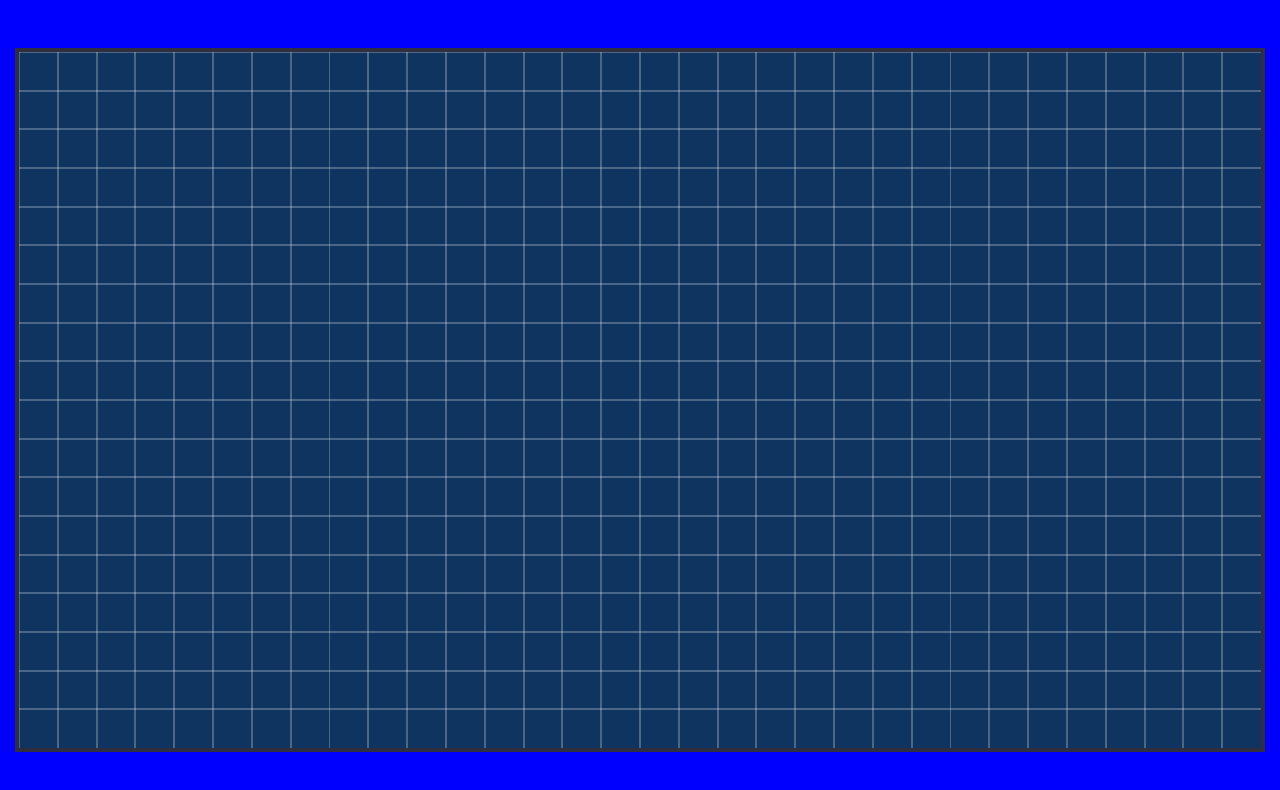
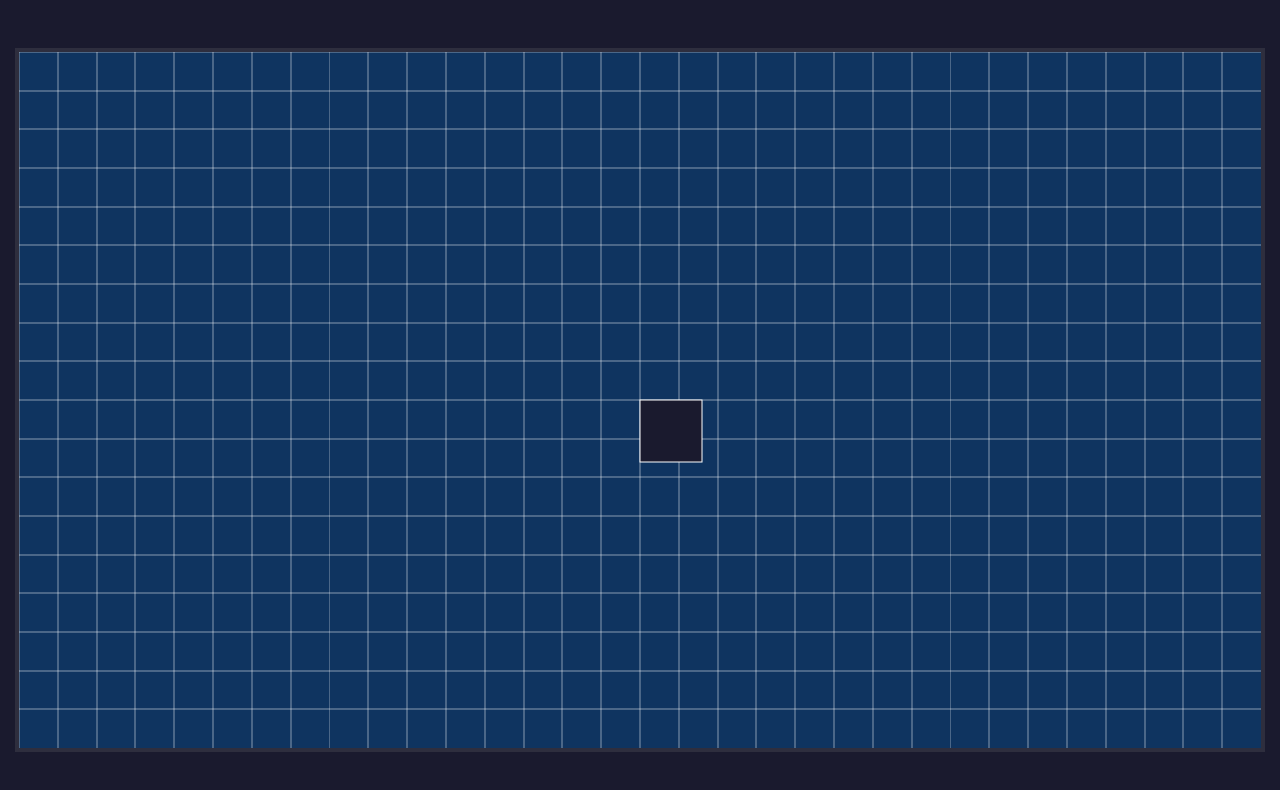
Before and after one commit to a-gonzalez/Vanilla-Javascript-Codebase---Frank-s-Laboratory, a plain HTML site: page index.html in a window 1280 px wide. Drawn offline with Linux system fonts and the light colour scheme.

Commit message:
adding player class in entity folder, correcting util constant name, importing player into game, adding playerRender method to rendering system.

```diff
--- a/css/main.css
+++ b/css/main.css
@@ -8,7 +8,7 @@
 }
 
 body {
-    background-color: #0000ff;
+    background-color: #1a1a2e;
     /* to hide any content that spills outside of screen (canvas)
         also prevents scrollbars from appearing if your canvas
         or objects move near the edges */
--- a/js/core/game.js
+++ b/js/core/game.js
@@ -1,5 +1,6 @@
-import { GAME_WITDH, GAME_HEIGHT, RATIO } from "./util.js";
+import { GAME_WIDTH, GAME_HEIGHT, RATIO } from "./util.js";
 import { Rendering } from "../system/rendering.js";
+import Player from "../entity/player.js";
 /* game.js - the brain of our code base
     will the central orchestrator that initializes all systems
     manages the game-loop
@@ -12,7 +13,7 @@ export class Game
 { // constructor is a special method that runs once when the class is instantiated, setting up all initial properties
     constructor(screen)
     {
-        console.log(this.constructor.name.concat(` @ ${new Date().toLocaleString()}`));
+        console.info(this.constructor.name.concat(` @ ${new Date().toLocaleString()}`));
 
         /* dependency injection of required tool (canvas) to draw on it,
         and by passing it in rather than having Render grab it directly,
@@ -22,6 +23,7 @@ export class Game
         from the outside. */
         this.screen = screen;
         this.rendering = new Rendering(screen);
+        this.player = new Player();
 
         this.initialize();
     }
@@ -64,7 +66,7 @@ export class Game
             height = width / RATIO;
         }
 
-        this.screen.width = GAME_WITDH;
+        this.screen.width = GAME_WIDTH;
         this.screen.height = GAME_HEIGHT;
         this.screen.style.width = `${width}px`
         this.screen.style.height = `${height}px`
@@ -76,7 +78,7 @@ export class Game
     {// requestAnimationFrame tells the browser
         //console.info(`Looping... ${new Date().toTimeString()}`)
         //console.info(`Looping... ${timestamp / 1000} seconds`)
-        this.rendering.render();
+        this.rendering.render(this.player);
 
         requestAnimationFrame((timestamp) => this.loop(timestamp)); // to call our game loop right before the next screen repaint
     }// meaning right before the frame gets drawn.
--- a/js/core/util.js
+++ b/js/core/util.js
@@ -1,4 +1,4 @@
-export const GAME_WITDH = 1280;
+export const GAME_WIDTH = 1280;
 export const GAME_HEIGHT = 720;
 export const RATIO = 16 / 9;
 export const TILE_SIZE = 40;
--- /dev/null
+++ b/js/entity/player.js
@@ -0,0 +1,15 @@
+import { GAME_WIDTH, GAME_HEIGHT } from "../core/util.js";
+
+export default class Player
+{
+    constructor()
+    {
+        console.info(this.constructor.name.concat(` @ ${new Date().toLocaleString()}`));
+
+        this.x = GAME_WIDTH / 2;
+        this.y = GAME_HEIGHT / 2;
+        this.width = 64;
+        this.height = 64;
+
+    }
+}
--- a/js/system/rendering.js
+++ b/js/system/rendering.js
@@ -1,4 +1,4 @@
-import { GAME_WITDH, GAME_HEIGHT, TILE_SIZE } from "../core/util.js";
+import { GAME_WIDTH, GAME_HEIGHT, TILE_SIZE } from "../core/util.js";
 /*
     this system will encapsulate all rendering logic,
     taking game data and translating it into visuals
@@ -9,7 +9,7 @@ export class Rendering
 {
     constructor(screen)
     {
-        console.log(this.constructor.name.concat(` @ ${new Date().toLocaleString()}`));
+        console.info(this.constructor.name.concat(` @ ${new Date().toLocaleString()}`));
 
         this.screen = screen;
         this.context = screen.getContext("2d");
@@ -21,7 +21,7 @@ export class Rendering
         this.context.strokeStyle = "rgb(255, 255, 255, 0.5)";
         this.context.lineWidth = 1;
 
-        for (let index = 0; index < GAME_WITDH; index += TILE_SIZE)
+        for (let index = 0; index < GAME_WIDTH; index += TILE_SIZE)
         {
             this.context.beginPath();
             this.context.moveTo(index, 0);
@@ -33,21 +33,30 @@ export class Rendering
         {
             this.context.beginPath();
             this.context.moveTo(0, index);
-            this.context.lineTo(GAME_WITDH, index);
+            this.context.lineTo(GAME_WIDTH, index);
             this.context.stroke();
         }
     }
 
-    render()
+    render(player)
     {
         this.clear();
         this.grid();
+        this.renderPlayer(player);
+    }
+
+    renderPlayer(player)
+    {
+        this.context.fillStyle = "#1a1a2e";
+        this.context.fillRect(player.x, player.y, player.width, player.height);
+        this.context.strokeStyle = "#ffffff";
+        this.context.strokeRect(player.x, player.y, player.width, player.height);
     }
 
     clear()
     {// clearing the canvas every frame is important because
      // otherwise we would be drawing on previous drawings
         this.context.fillStyle = "#0f3460";
-        this.context.fillRect(0, 0, GAME_WITDH, GAME_HEIGHT);
+        this.context.fillRect(0, 0, GAME_WIDTH, GAME_HEIGHT);
     }
 }
```
